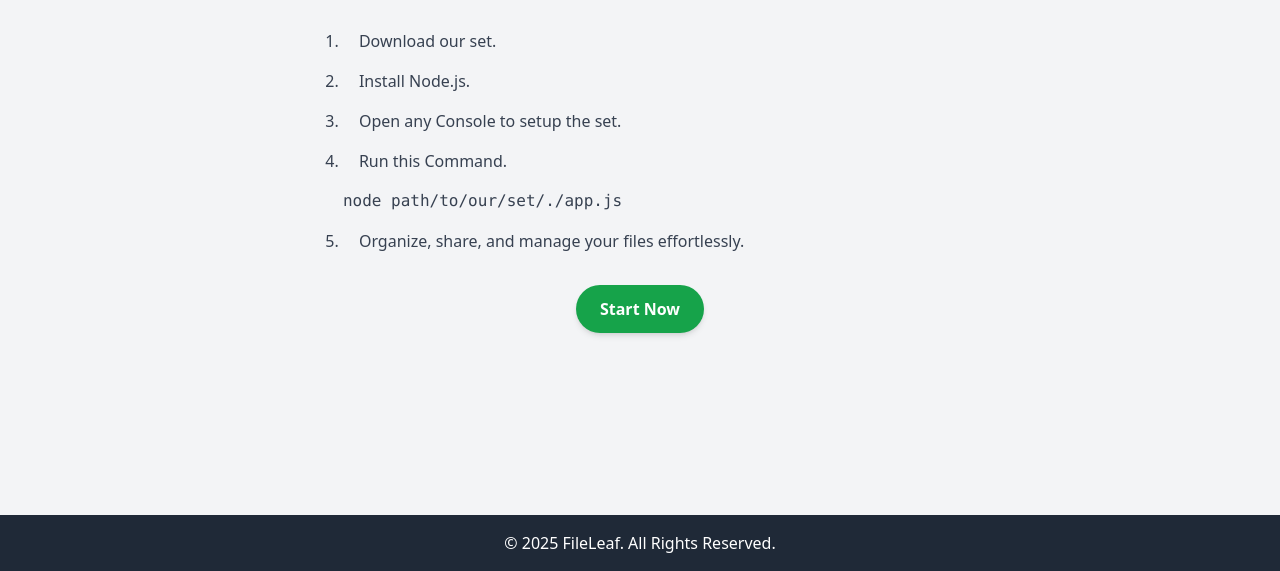
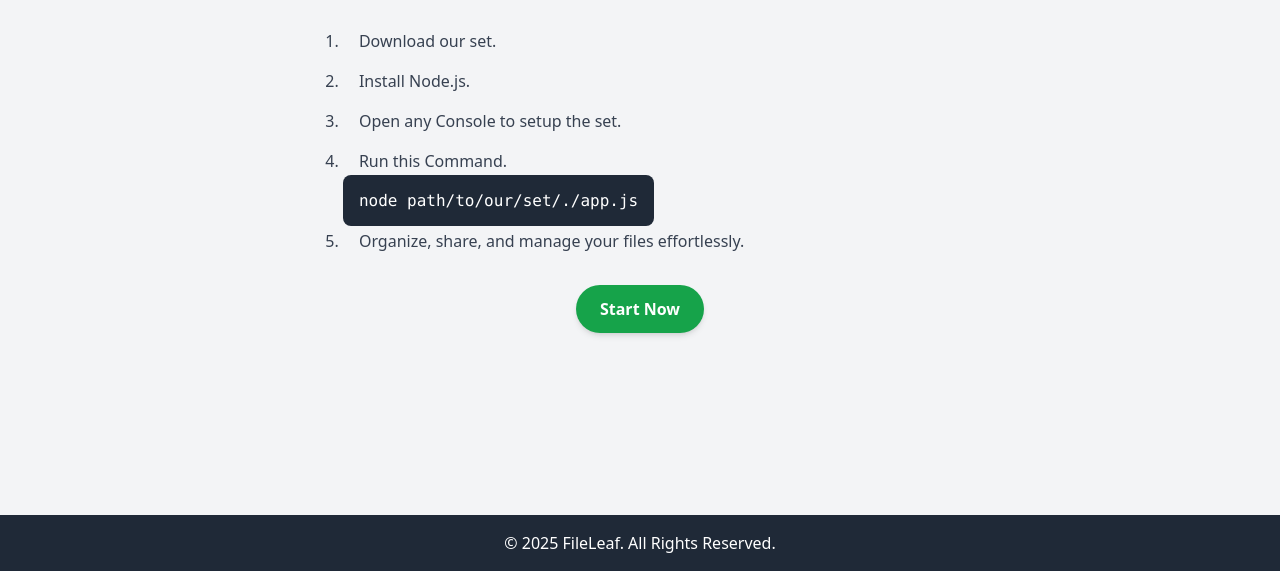
Before and after one commit to Gamermertcan/FileLeaf, a plain HTML site: page documents/get-started/index.html in a window 1280 px wide. Shown: the part 353-924 px from the top of the page. Drawn offline with nearby package versions, Linux system fonts and the light colour scheme.

Commit message:
Update index.html

```diff
--- a/documents/get-started/index.html
+++ b/documents/get-started/index.html
@@ -28,7 +28,7 @@
                 <li class="pl-4">Install <a href="https://nodejs.org/en/download">Node.js</a>.</li>
                 <li class="pl-4">Open any Console to setup the set.</li>
                 <li class="pl-4">Run this Command.</li>
-                <pre><code>node path/to/our/set/./app.js</code></pre>
+                <pre><code class="bg-gray-800 text-white p-4 rounded-lg overflow-x-auto">node path/to/our/set/./app.js</code></pre>
                 <li class="pl-4">Organize, share, and manage your files effortlessly.</li>
             </ol>
             <a href="#" class="mt-8 inline-block bg-green-600 text-white font-bold py-3 px-6 rounded-full shadow-md hover:bg-green-700 transition">
```
